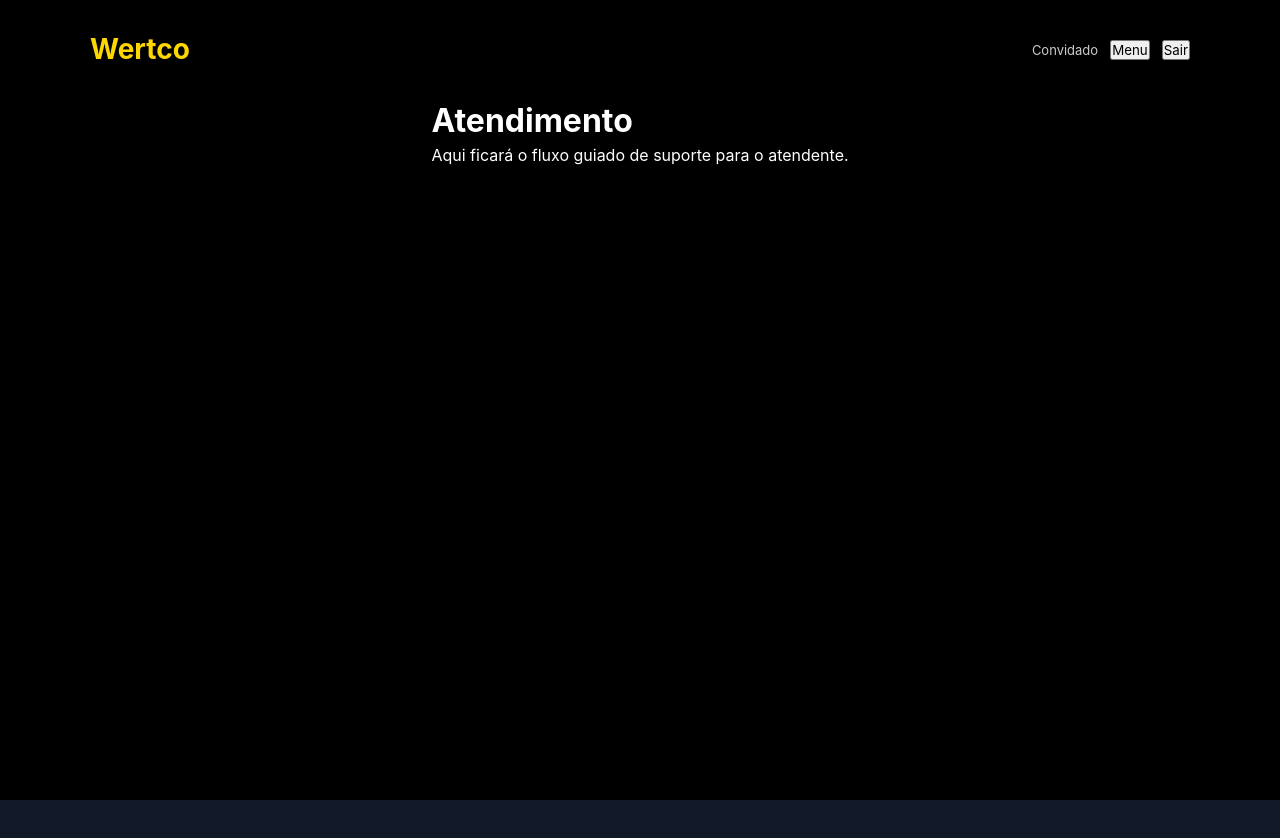
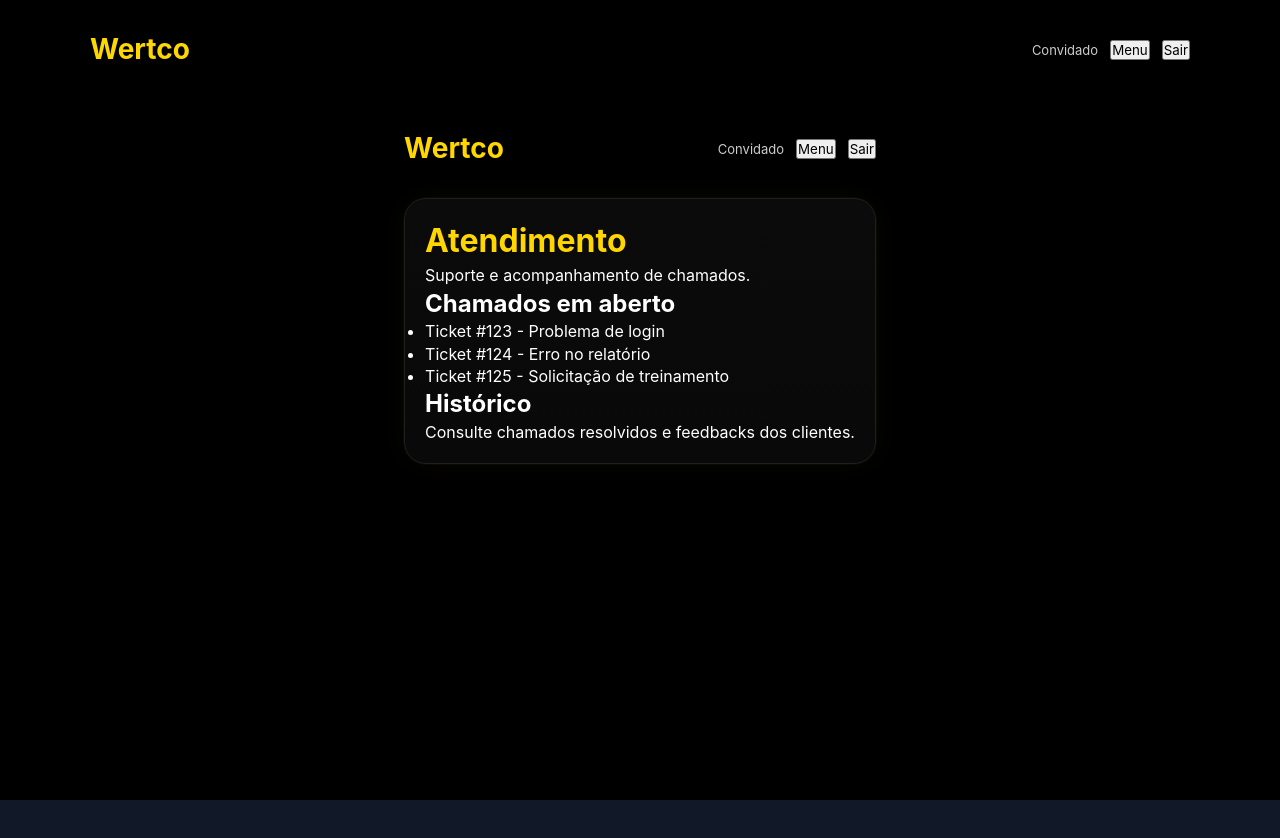
Before and after one commit to Wertco-Bombas/Wertco, a Next.js app: page /atendimento in a window 1280 px wide. Shown: the top 838 px of the page. Before the commit the page ends 800 px from the top, so only its background shows below. Built offline with nearby package versions, Linux system fonts and the light colour scheme.

Commit message:
Update atendimento.js

```diff
--- a/pages/atendimento.js
+++ b/pages/atendimento.js
@@ -1,11 +1,30 @@
+import Layout from "../components/Layout";
+
 export default function Atendimento() {
   return (
-    <div>
-      <h1>Atendimento</h1>
+    <Layout>
+      <div className="container">
+        <div className="card">
+          <h1 className="topicTitle">Atendimento</h1>
+          <p className="description">Suporte e acompanhamento de chamados.</p>
 
-      <p>
-        Aqui ficará o fluxo guiado de suporte para o atendente.
-      </p>
-    </div>
+          <section>
+            <h2 className="sectionTitle">Chamados em aberto</h2>
+            <ul>
+              <li className="comment">Ticket #123 - Problema de login</li>
+              <li className="comment">Ticket #124 - Erro no relatório</li>
+              <li className="comment">Ticket #125 - Solicitação de treinamento</li>
+            </ul>
+          </section>
+
+          <section>
+            <h2 className="sectionTitle">Histórico</h2>
+            <p className="description">
+              Consulte chamados resolvidos e feedbacks dos clientes.
+            </p>
+          </section>
+        </div>
+      </div>
+    </Layout>
   );
 }
```
